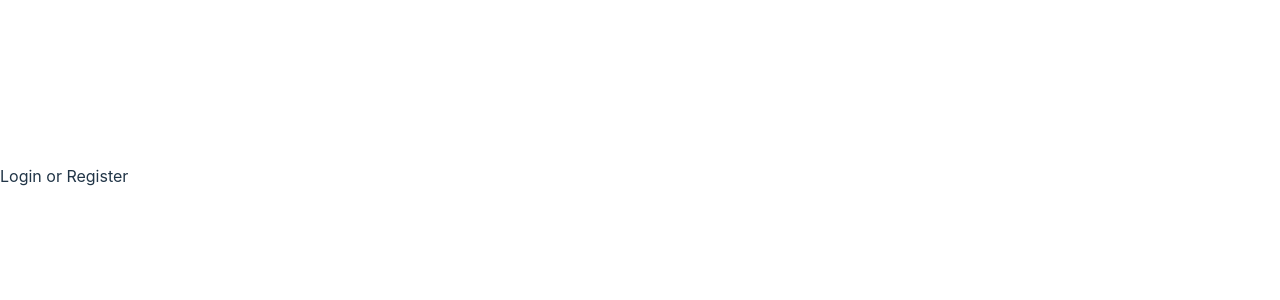
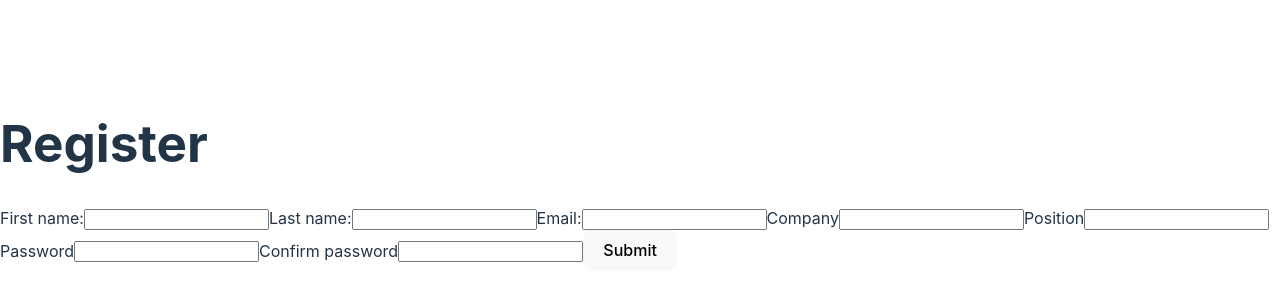
Before and after one commit to lifeanddoodles/issue-tracking, a React (Vite) app in the folder frontend/: page /register in a window 1280 px wide. Before the commit this address led to /. Shown: the part 224-524 px from the top of the page. Built offline with nearby package versions, Linux system fonts and the light colour scheme.

Commit message:
Add Register page basic markup

```diff
--- a/frontend/src/App.tsx
+++ b/frontend/src/App.tsx
@@ -2,12 +2,14 @@ import { Navigate, Route, Routes } from "react-router-dom";
 import "./App.css";
 import Dashboard from "./pages/Dashboard";
 import Home from "./pages/Home";
+import Register from "./pages/Register";
 import TicketDetails from "./pages/TicketDetails";
 
 function App() {
   return (
     <Routes>
       <Route path="/" element={<Home />} />
+      <Route path="/register" element={<Register />} />
       <Route path="/dashboard" element={<Dashboard />} />
       <Route path="/tickets/:ticketId" element={<TicketDetails />} />
       <Route path="*" element={<Navigate to="/" />} />
--- /dev/null
+++ b/frontend/src/pages/Register/index.tsx
@@ -0,0 +1,111 @@
+import { useState } from "react";
+
+const Register = () => {
+  const [formData, setFormData] = useState({
+    firstName: "",
+    lastName: "",
+    email: "",
+    company: "",
+    position: "",
+    password: "",
+    passwordConfirm: "",
+  });
+  const {
+    firstName,
+    lastName,
+    email,
+    company,
+    position,
+    password,
+    passwordConfirm,
+  } = formData;
+  const [errors, setErrors] = useState([]);
+
+  const handleChange = (e: React.ChangeEvent<HTMLInputElement>) => {
+    const target = e.target;
+
+    setFormData({
+      ...formData,
+      [target.name]: target.value,
+    });
+  };
+
+  const handleSubmit = (e: React.FormEvent<HTMLFormElement>) => {
+    e.preventDefault();
+    console.log(formData);
+  };
+
+  return (
+    <form onSubmit={handleSubmit}>
+      <h1>Register</h1>
+      <label htmlFor="firstName">First name:</label>
+      <input
+        type="text"
+        id="firstName"
+        name="firstName"
+        onChange={handleChange}
+        value={firstName}
+        minLength={2}
+        required
+      />
+      <label htmlFor="lastName">Last name:</label>
+      <input
+        type="text"
+        id="lastName"
+        name="lastName"
+        onChange={handleChange}
+        value={lastName}
+        minLength={2}
+        required
+      />
+      <label htmlFor="email">Email:</label>
+      <input
+        type="email"
+        id="email"
+        name="email"
+        onChange={handleChange}
+        value={email}
+        required
+      />
+      <label htmlFor="company">Company</label>
+      <input
+        type="text"
+        id="company"
+        name="company"
+        onChange={handleChange}
+        value={company}
+        required
+      />
+      <label htmlFor="position">Position</label>
+      <input
+        type="text"
+        id="position"
+        name="position"
+        onChange={handleChange}
+        value={position}
+        required
+      />
+      <label htmlFor="password">Password</label>
+      <input
+        type="password"
+        id="password"
+        name="password"
+        onChange={handleChange}
+        value={password}
+        required
+      />
+      <label htmlFor="passwordConfirm">Confirm password</label>
+      <input
+        type="password"
+        id="passwordConfirm"
+        name="passwordConfirm"
+        onChange={handleChange}
+        value={passwordConfirm}
+        required
+      />
+      <button type="submit">Submit</button>
+    </form>
+  );
+};
+
+export default Register;
```
Also changed, not shown: 1 other file (tests, documents, lock files or other folders).
